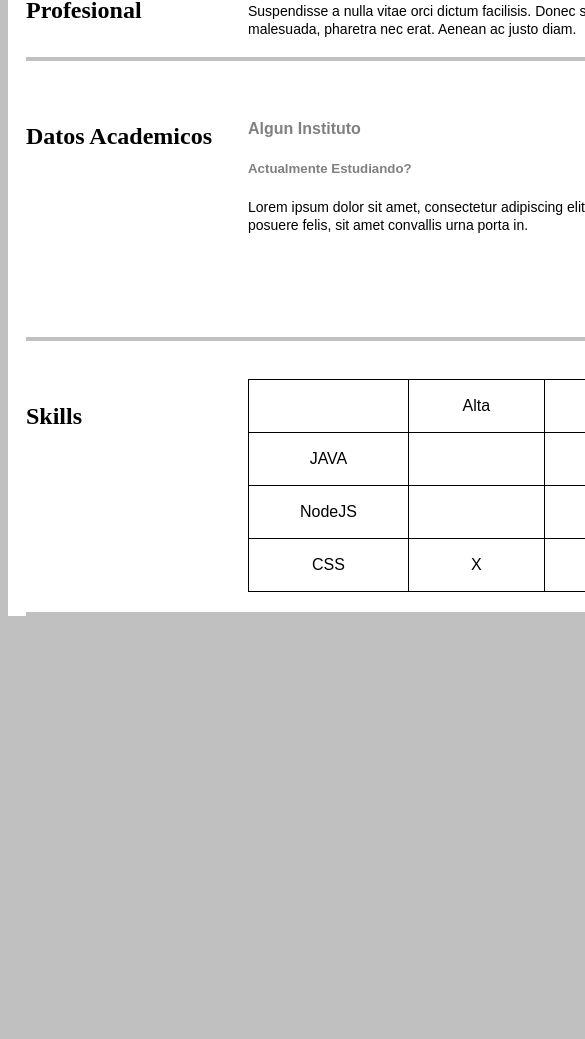
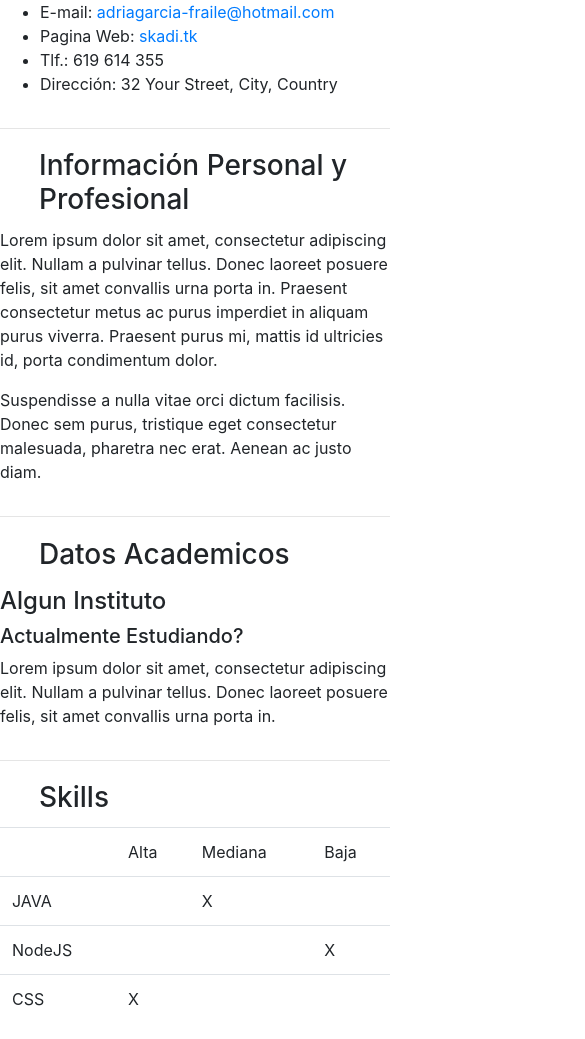
Before and after one commit to GODSKADI/Ejercicios_ModuloDualNF4, a plain HTML site: page P1.2portfolio(CV)v1_AdriЕ_Garcia-Fraile/index.html in a window 390 px wide. Shown: the part 367-1406 px from the top of the page, 585 px wide, since content can reach past the window. Before the commit the page ends 1023 px from the top, so only its background shows below. Drawn offline with nearby package versions, Linux system fonts and the light colour scheme.

Commit message:
CV Bootstrap Responsive

```diff
--- a/P1.2portfolio(CV)v1_AdriЕ_Garcia-Fraile/css/main.css
+++ b/P1.2portfolio(CV)v1_AdriЕ_Garcia-Fraile/css/main.css
@@ -1,118 +1,25 @@
-
-body {
-	background-color:silver;
+div{
+  margin-top: 1%;
 }
-h4{
-	font-weight: bold;
-	color: grey;
+h3{
+  margin-left: 10%;
 }
-h5{
-	color: grey;
+img{
+  width: 200px;
+  height: 200px;
+  margin-left: 15%;
+  border: 1px solid black;
 }
-#tabla, th, td{
-	width: 600px;
-	height: 50px;
-	border: 1px solid black;
-	border-collapse: collapse;
-}
-.celda{
-	text-align: center;
+.container{
+  text-align: center;
 }
 
-#container {
-	background: white;
-	margin: 40px auto;
-	width: 880px;
-	font-family: arial;
+.left{
+  float: left;
+  text-align: center;
 }
 
-.section {
-	border-bottom: 4px solid silver;
-	padding: 38px 0 38px;
-	margin: 0 18px;
+.right{
+  float: right;
+  width: 90%;
 }
-
-.section img {
-	float: left;
-	background: black;
-	border: 3px solid silver;
-}
-
-.section h1 {
-	font-family: serif;
-	font-size: 40px;
-	color: black;
-}
-
-.section h2 {
-	font-family: Arial;
-	margin-top: 2px;
-	margin-left: 150px;
-	color: grey;
-	font-weight: bold;
-	font-size: 14px;
-}
-
-.section ul {
-	font-family:Arial;
-	font-size: 13px;
-	line-height: 1.8em;
-	float: right;
-	margin-top: -75px;
-	color: black;
-}
-
-.section ul span {
-	color: grey;
-	font-weight: bold;
-	font-size: 13px;
-}
-
-.section ul a {
-	color: black;
-	text-decoration: none;
-}
-
-.section .left {
-	width: 202px;
-	float: left;
-}
-
-.section .left p {
-	font-size: 14px;
-	padding-right: 20px;
-	margin-top: 10px;
-	color: black;
-}
-
-.section .left h3 {
-	font-family: serif;
-	font-size: 24px;
-	color: black;
-}
-
-.section  .right {
-	float: right;
-	width: 622px;
-}
-
-.section p {
-	font-family: Arial;
-	font-size: 14px;
-	margin-bottom: 10px;
-	line-height: 1.3em;
-}
-
-.personal {
-	height: 100px;
-}
-
-
-.datosA {
-	height: 200px;
-}
-
-
-.skills {
-	height: 195px;
-}
--- a/P1.2portfolio(CV)v1_AdriЕ_Garcia-Fraile/index.html
+++ b/P1.2portfolio(CV)v1_AdriЕ_Garcia-Fraile/index.html
@@ -6,93 +6,90 @@
   <title>CV - Adrià Garcia-Fraile Pérez</title>
   <link rel="stylesheet" type="text/css" href="css/main.css" />
   <link rel="shortcut icon" type="image/x-icon" href="favicon.ico" />
-
+  <link rel="stylesheet" href="https://maxcdn.bootstrapcdn.com/bootstrap/4.1.3/css/bootstrap.min.css">
 <body>
-    <div id="container">
-
-      <div class="section sectiontop">
+    <div id="container -fluid">
+      <div class="row">
+        <div class="col-sm-5 col-md-4 col-lg-3">
           <img src="img/d38.png" id="profilepicture" width="140" height="140"/>
-
-        <h1>Adrià Garcia-Fraile Pérez</h1>
-
+        </div>
+          <div class="col-sm-7 col-md-4 col-lg-5">
+            <h1 class="">Adrià Garcia-Fraile Pérez</h1>
             <h2>Estudiante?</h2>
-
+          </div>
+        <div class="col-sm-12 col-md-4 col-lg-4">
           <ul>
             <li><span>E-mail:</span> <a href="#">adriagarcia-fraile@hotmail.com</a></li>
-
             <li><span>Pagina Web:</span> <a href="#">skadi.tk</a></li>
-
             <li><span>Tlf.:</span> 619 614 355</li>
-
             <li><span>Dirección:</span> 32 Your Street, City, Country</li>
           </ul>
         </div>
-
-      <div class="section personal">
-        <div class="left">
+      </div>
+      <hr>
+      <div class="row">
+        <div class="col-sm-4 col-md-4 col-lg-4">
           <h3>Información Personal y Profesional</h3>
         </div>
-
-        <div class="right">
+        <div class="col-sm-8 col-md-8 col-lg-8">
           <p>Lorem ipsum dolor sit amet, consectetur adipiscing elit. Nullam a pulvinar
           tellus. Donec laoreet posuere felis, sit amet convallis urna porta in. Praesent
           consectetur metus ac purus imperdiet in aliquam purus viverra. Praesent purus
           mi, mattis id ultricies id, porta condimentum dolor.</p>
-
           <p>Suspendisse a nulla vitae orci dictum facilisis. Donec sem purus, tristique
           eget consectetur malesuada, pharetra nec erat. Aenean ac justo diam.</p>
         </div>
       </div>
-
-      <div class="section datosA">
-        <div class="left">
+      <hr>
+      <div class="row">
+        <div class="col-sm-4 col-md-4 col-lg-4">
           <h3>Datos Academicos</h3>
-
         </div>
-        <div class="right">
+        <div class="col-sm-8 col-md-8 col-lg-8">
           <div>
             <h4>Algun Instituto</h4>
-
             <h5>Actualmente Estudiando?</h5>
-
             <p>Lorem ipsum dolor sit amet, consectetur adipiscing elit. Nullam a pulvinar
             tellus. Donec laoreet posuere felis, sit amet convallis urna porta
             in.</p>
           </div>
         </div>
-
       </div>
-
-      <div class="section skills">
-        <div class="left">
+      <hr>
+      <div class="row">
+        <div class="col-sm-4 col-md-4 col-lg-4">
           <h3>Skills</h3>
         </div>
-        <div class="right gallery">
-          <table id="tabla">
+        <div class="col-sm-8 col-md-8 col-lg-8">
+          <table class="table">
+            <thead>
               <tr>
-                <td class="celda"></td>
-                <td class="celda">Alta</td>
-                <td class="celda">Mediana</td>
-                <td class="celda">Baja</td>
+                <td scope="col"></td>
+                <td scope="col">Alta</td>
+                <td scope="col">Mediana</td>
+                <td scope="col">Baja</td>
+              </tr>
+            </thead>
+            <tbody>
+              <tr>
+                <td scope="row">JAVA</td>
+                <td></td>
+                <td>X</td>
+                <td></td>
               </tr>
               <tr>
-                <td class="celda">JAVA</td>
-                <td class="celda"></td>
-                <td class="celda">X</td>
-                <td class="celda"></td>
+                <td scope="row">NodeJS</td>
+                <td></td>
+                <td></td>
+                <td>X</td>
               </tr>
               <tr>
-                <td class="celda">NodeJS</td>
-                <td class="celda"></td>
-                <td class="celda"></td>
-                <td class="celda">X</td>
+                <td scope="row">CSS</td>
+                <td>X</td>
+                <td></td>
+                <td></td>
               </tr>
-              <tr>
-                <td class="celda">CSS</td>
-                <td class="celda">X</td>
-                <td class="celda"></td>
-                <td class="celda"></td>
-              </tr>
+            </tbody>
           </table>
         </div>
       </div>
```
Lines whose indentation alone changed are shown as unchanged.
